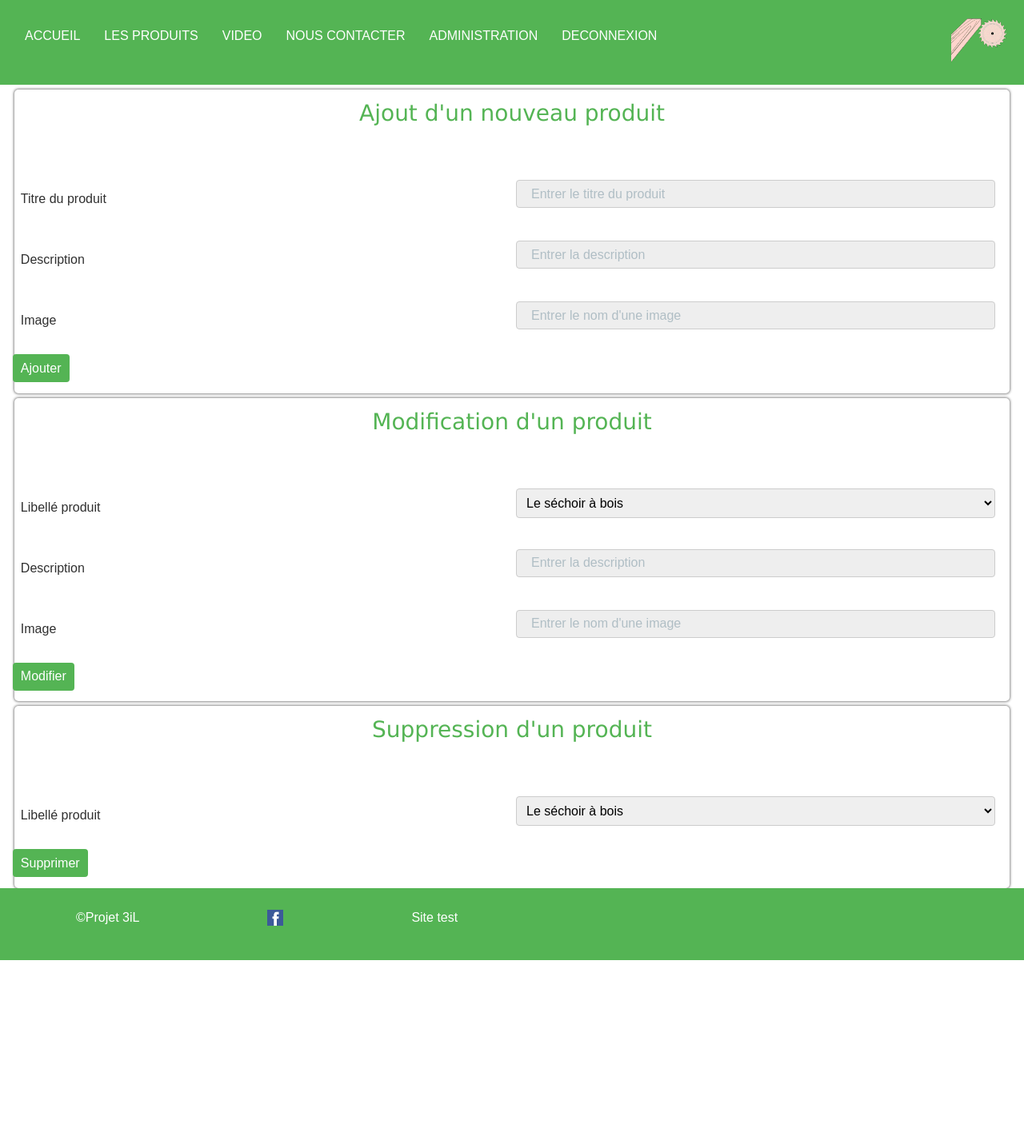
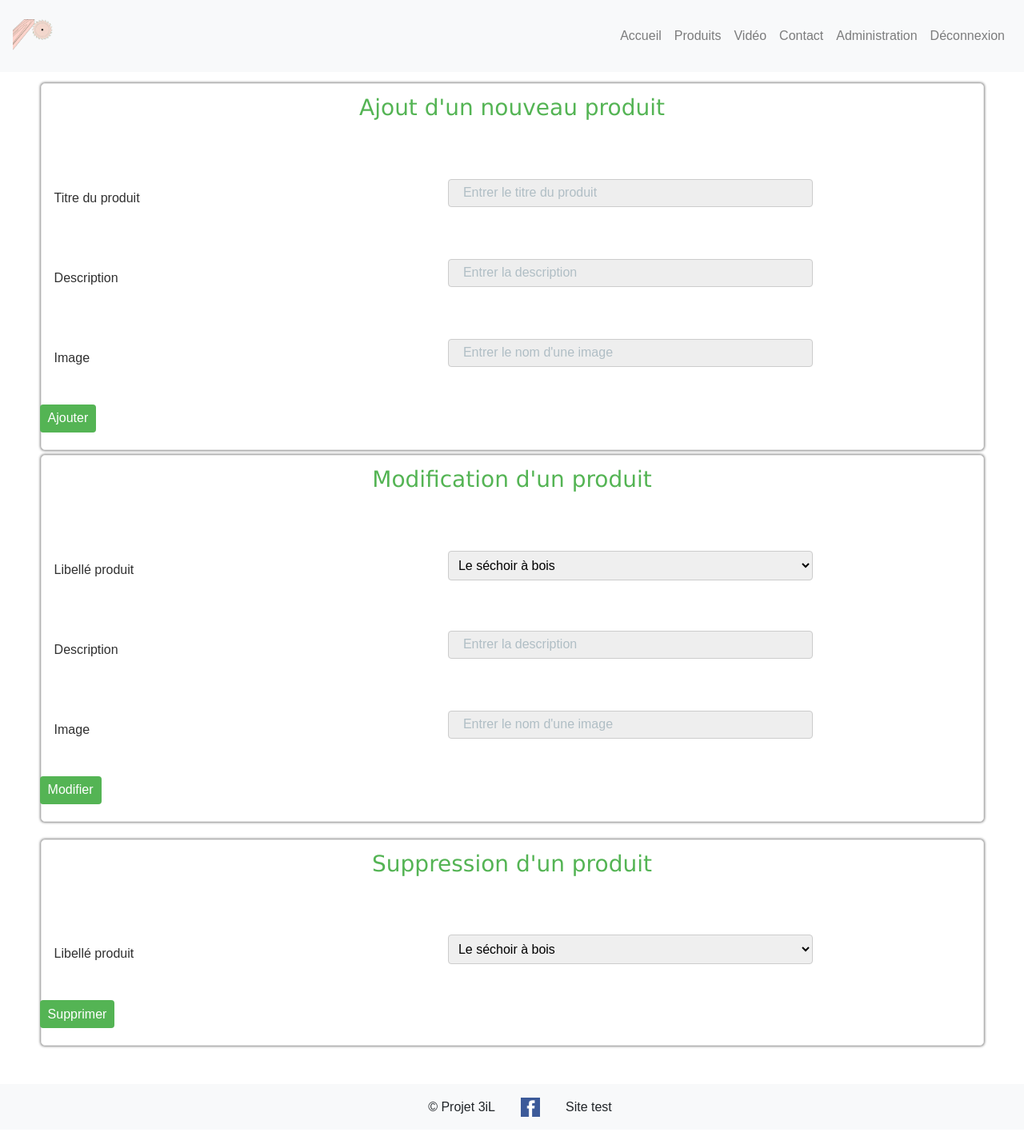
Before and after one commit to CepheusArcko-1/EcoConcept, a PHP site: page /administration.php in a window 1280 px wide. Shown: the whole page at 80% size. Before the commit the page ends 1201 px from the top, so only its background shows below. Run offline with PHP 8.4, Linux system fonts and the light colour scheme; the visitor is signed in with stand-in values (Sample User, id 1); data comes from the database, SQL or seed files in the repository.

Commit message:
mobile + balises

```diff
--- a/site/administration.php
+++ b/site/administration.php
@@ -11,7 +11,8 @@ if ((!(isset($_SESSION['id'])) || empty($_SESSION['id'])) && $_SESSION['role'] !
 <head>
 	<title>TEST GREEN IT</title>
 
-	<meta charset="UTF-8" name="viewport" content="width=device-width, initial-scale=1">
+	<meta charset="UTF-8">
+	<meta name="viewport" content="width=device-width, initial-scale=1">
 	<link rel="stylesheet" href="style.css">
 	<link rel="stylesheet" href="content/administration.css">
 	<link rel="stylesheet" href="https://cdnjs.cloudflare.com/ajax/libs/font-awesome/4.7.0/css/font-awesome.min.css">
@@ -20,42 +21,40 @@ if ((!(isset($_SESSION['id'])) || empty($_SESSION['id'])) && $_SESSION['role'] !
 
 <body>
 <!--*************** MENU ***************-->
-<nav class="navbar">
-	<li class="toggle">
-		<ul class ="toggle-item"><i class="fa fa-bars menu" aria-hidden="true"> </i></ul>
-	</li>
-   <ul class="nav-links">
-      	<li class="nav-item"><a href="index.php">ACCUEIL</a></li>
-      	<li class="nav-item"><a href="produits.php">LES PRODUITS</a></li>
-	  	<li class="nav-item"><a href="video.php">VIDEO</a></li>
-		<li class="nav-item"><a href="contact.php">NOUS CONTACTER</a></li>
-<?php
-	if (isset($_SESSION['id'])) {
-		echo "<li class='nav-item'><a href='administration.php'>ADMINISTRATION</a></li>";
-	}
-	if(isset($_SESSION['id'])) {
-		echo "<li class='nav-item'><a href='deconnexion.php'>DECONNEXION</a></li>";
-	}else{
-		echo "<li class='nav-item'><a href='connexion.php'>CONNEXION</a></li>";
-	}
-?>
-    </ul>
+<nav class="navbar navbar-expand-md navbar-light bg-light">
+    <a class="navbar-brand" href="#">
+        <img src="./images/scierie.gif" alt="Logo" width="50">
+    </a>
 
-	<img src="./images/scierie.gif" style="width:70px; margin:5px;">
+    <button class="navbar-toggler" type="button" data-toggle="collapse" data-target="#mainNav">
+        <span class="navbar-toggler-icon"></span>
+    </button>
+
+    <div class="collapse navbar-collapse" id="mainNav">
+        <ul class="navbar-nav ml-auto">
+            <li class="nav-item"><a class="nav-link" href="index.php">Accueil</a></li>
+            <li class="nav-item"><a class="nav-link" href="produits.php">Produits</a></li>
+            <li class="nav-item"><a class="nav-link" href="video.php">Vidéo</a></li>
+            <li class="nav-item"><a class="nav-link" href="contact.php">Contact</a></li>
+
+            <?php if (isset($_SESSION['id'])): ?>
+                <li class="nav-item"><a class="nav-link" href="administration.php">Administration</a></li>
+                <li class="nav-item"><a class="nav-link" href="deconnexion.php">Déconnexion</a></li>
+            <?php else: ?>
+                <li class="nav-item"><a class="nav-link" href="connexion.php">Connexion</a></li>
+            <?php endif; ?>
+        </ul>
+    </div>
 </nav>
-
 
 <script src="https://ajax.googleapis.com/ajax/libs/jquery/3.5.1/jquery.min.js"></script>
 <script type="text/javascript">
-
 	$(document).ready(function(){
 
 		$('.menu').click(function(){
-
-			$('ul').toggleClass('active');
+			$('#mainNav .navbar-nav').toggleClass('active');
 		})
 	})
-
 </script>
 <!--*************** END MENU ***************-->
 	<!-- Ajout d'un produit -->
@@ -193,12 +192,14 @@ if ((!(isset($_SESSION['id'])) || empty($_SESSION['id'])) && $_SESSION['role'] !
 		    </form>
 	</div>
 <!--*************** PIED DE PAGE ***************-->
-<footer id="footer">
-<ul class="footer-links">
-    <li class="footer-item">©Projet 3iL</li>
-    <li class="footer-item"><a href="#" target="_blank"><img id="logo" src="images/facebook.png"></a></li>
-    <li class="footer-item">Site test</li>
-<ul/>
+<footer class="bg-light py-3 mt-5">
+    <ul class="d-flex justify-content-center align-items-center list-unstyled mb-0">
+        <li class="mx-3">© Projet 3iL</li>
+        <li class="mx-3">
+            <a href="#"><img src="images/facebook.png" alt="Facebook" width="24"></a>
+        </li>
+        <li class="mx-3">Site test</li>
+    </ul>
 </footer>
 <!--*************** PIED DE PAGE ***************-->
 
--- a/site/contact.php
+++ b/site/contact.php
@@ -6,7 +6,8 @@ session_start();
 <html lang="fr">
 	<head>
 		<title>TRUC</title>
-
+		<meta charset="UTF-8">
+		<meta name="viewport" content="width=device-width, initial-scale=1.0">
 		<link rel="stylesheet" href="style.css">
 		<link rel="stylesheet" href="https://cdnjs.cloudflare.com/ajax/libs/font-awesome/4.7.0/css/font-awesome.min.css">
 		<link rel="stylesheet" href="https://cdn.jsdelivr.net/npm/bootstrap@4.6.2/dist/css/bootstrap.min.css" integrity="sha384-xOolHFLEh07PJGoPkLv1IbcEPTNtaed2xpHsD9ESMhqIYd0nLMwNLD69Npy4HI+N" crossorigin="anonymous">
@@ -46,8 +47,7 @@ session_start();
 	$(document).ready(function(){
 
 		$('.menu').click(function(){
-
-			$('ul').toggleClass('active');
+			$('.nav-links').toggleClass('active');
 		})
 	})
 
--- a/site/content/menu.css
+++ b/site/content/menu.css
@@ -25,8 +25,9 @@ nav {
 
 
 .nav-links {
-  list-style: none;
-  display: flex;
+	list-style: none;
+	display: flex;
+	align-items: center;
 }
 
 .nav-item a {
@@ -78,7 +79,14 @@ nav {
 	.nav-links{
 		display: none;
 	}
-	.active{
+
+	.nav-links.active{
+		display: flex;
+		flex-direction: column;
+		width: 100%;
+	}
+
+	.toggle{
 		display: flex;
 		flex-flow: column wrap;
 	}
--- a/site/produits.php
+++ b/site/produits.php
@@ -6,6 +6,8 @@ session_start();
 <html lang="fr">
 <head>
 	<title>TRUC</title>
+	<meta charset="UTF-8">
+	<meta name="viewport" content="width=device-width, initial-scale=1.0">
 	<link rel="stylesheet" href="style.css">
 	<link rel="stylesheet" href="https://cdnjs.cloudflare.com/ajax/libs/font-awesome/4.7.0/css/font-awesome.min.css">
 	<link rel="stylesheet" href="https://cdn.jsdelivr.net/npm/bootstrap@4.6.2/dist/css/bootstrap.min.css" integrity="sha384-xOolHFLEh07PJGoPkLv1IbcEPTNtaed2xpHsD9ESMhqIYd0nLMwNLD69Npy4HI+N" crossorigin="anonymous">
@@ -44,8 +46,7 @@ session_start();
 	$(document).ready(function(){
 
 		$('.menu').click(function(){
-
-			$('ul').toggleClass('active');
+			$('.nav-links').toggleClass('active');
 		})
 	})
 
--- a/site/style.css
+++ b/site/style.css
@@ -27,6 +27,45 @@ body{
 	background-color : white;
 	margin: 0;
 }
+
+/* Responsive containers & simple column utilities used across admin pages */
+.containerAjoutProduit, .containerModifProduit, .containerSuppProduit {
+  width: 90%;
+  max-width: 900px;
+  margin: 12px auto;
+  padding: 16px;
+  border: 1px solid #e6e6e6;
+  border-radius: 6px;
+  background: #fff;
+}
+
+/* Column utilities (small, medium) used by the admin forms */
+.row{display:flex;flex-wrap:wrap;margin:8px 0}
+.col-40{flex:0 0 40%;max-width:40%;padding:8px}
+.col-60{flex:0 0 60%;max-width:60%;padding:8px}
+.col-90{flex:0 0 90%;max-width:90%;padding:8px}
+
+/* Form element sizing */
+.containerAjoutProduit input[type="text"],
+.containerModifProduit input[type="text"],
+.containerSuppProduit input[type="text"],
+textarea, input[type="email"], input[type="password"]{
+  width:100%;
+  box-sizing: border-box;
+}
+
+/* Make images scale on all layouts */
+img{max-width:100%;height:auto}
+
+/* Small screens adjustments */
+@media (max-width: 720px){
+  .col-40, .col-60, .col-90{flex:0 0 100%;max-width:100%}
+  .containerAjoutProduit, .containerModifProduit, .containerSuppProduit{padding:12px}
+}
+
+/* Responsive video embed */
+.video-wrapper{position:relative; padding-top:56.25%; width:100%; max-width:100%; margin: 0 auto}
+.video-wrapper iframe{position:absolute; top:0; left:0; width:100%; height:100%; border:0}
 
 section{
 	display: flex;
@@ -92,6 +131,7 @@ input {
   background-color : #eee;
   padding: 0 10px;
   height : 35px;
+  transition: all 0.30s ease-in-out;
   -webkit-transition: all 0.30s ease-in-out;
   -moz-transition: all 0.30s ease-in-out;
   -ms-transition: all 0.30s ease-in-out;
```
Also changed, not shown: site/connexion.php (+3 -4 lines), site/index.php (+4 -6 lines), site/video.php (+9 -12 lines).
